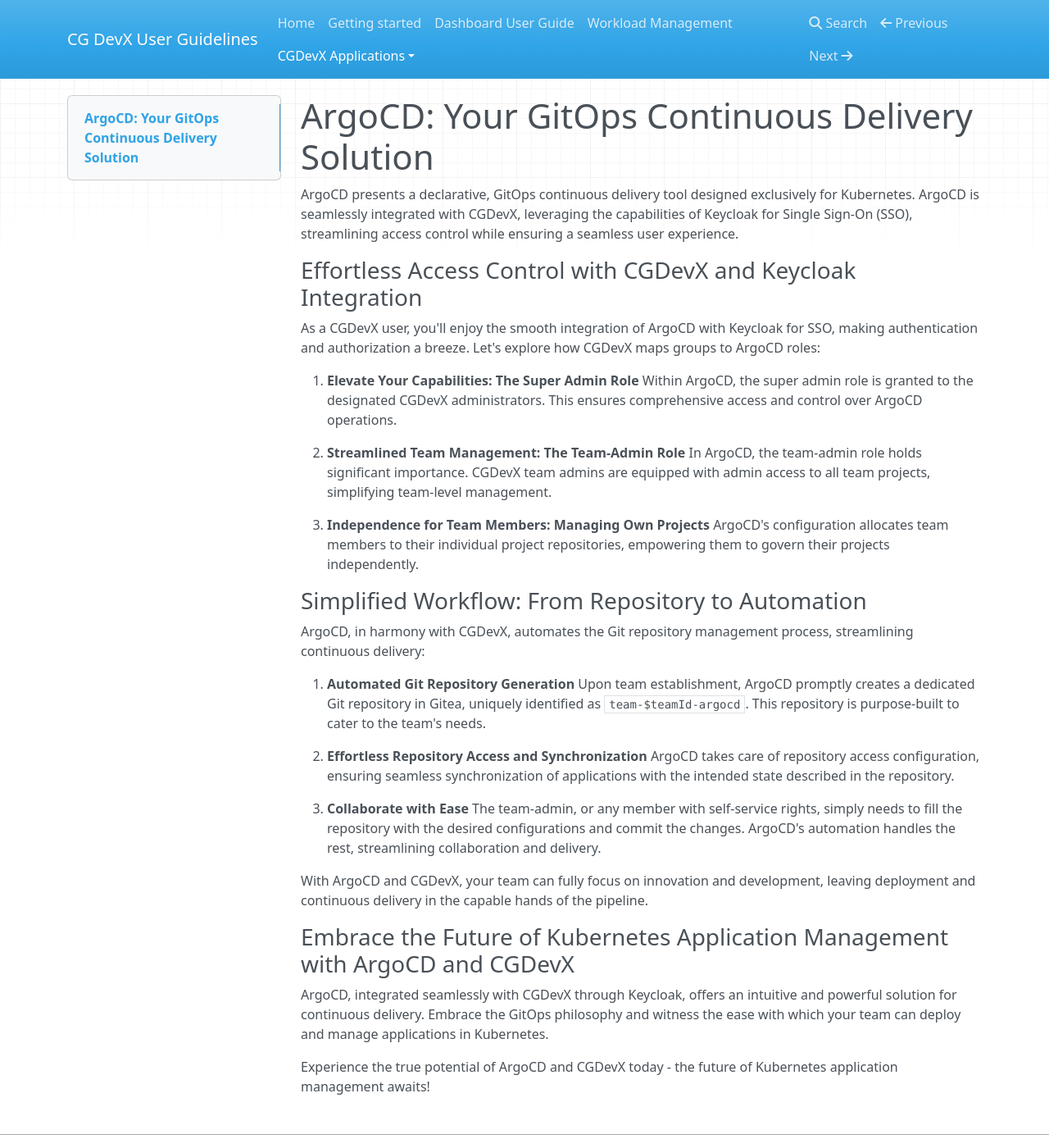
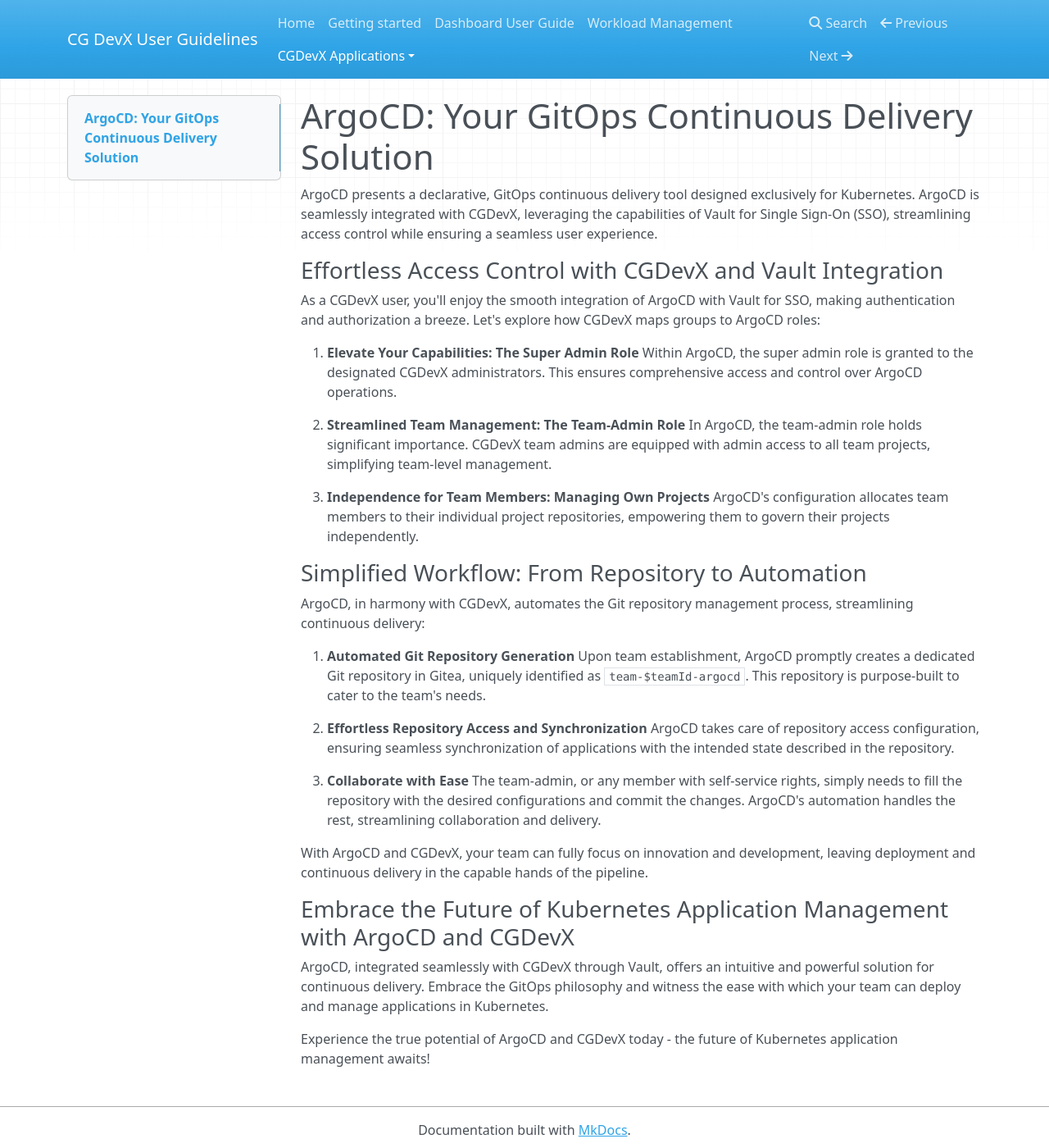
Before and after one commit to CloudGeometry/cg-devx-docs, an MkDocs documentation site: the page built from docs/cgdevx_apps/cgdevx_argocd.md, in a window 1280 px wide and 1400 px high. Shown: the whole window at 82% size. Built offline with MkDocs 1.6.1, drawn with Linux system fonts in a browser that asks for light colours; nearby versions of some CDN libraries.

Commit message:
CGSA-212: CG DevX User Guidelines

```diff
--- a/docs/cgdevx_apps/cgdevx_argocd.md
+++ b/docs/cgdevx_apps/cgdevx_argocd.md
@@ -1,10 +1,10 @@
 # ArgoCD: Your GitOps Continuous Delivery Solution
 
-ArgoCD presents a declarative, GitOps continuous delivery tool designed exclusively for Kubernetes. ArgoCD is seamlessly integrated with CGDevX, leveraging the capabilities of Keycloak for Single Sign-On (SSO), streamlining access control while ensuring a seamless user experience.
+ArgoCD presents a declarative, GitOps continuous delivery tool designed exclusively for Kubernetes. ArgoCD is seamlessly integrated with CGDevX, leveraging the capabilities of Vault for Single Sign-On (SSO), streamlining access control while ensuring a seamless user experience.
 
-### Effortless Access Control with CGDevX and Keycloak Integration
+### Effortless Access Control with CGDevX and Vault Integration
 
-As a CGDevX user, you'll enjoy the smooth integration of ArgoCD with Keycloak for SSO, making authentication and authorization a breeze. Let's explore how CGDevX maps groups to ArgoCD roles:
+As a CGDevX user, you'll enjoy the smooth integration of ArgoCD with Vault for SSO, making authentication and authorization a breeze. Let's explore how CGDevX maps groups to ArgoCD roles:
 
 1. **Elevate Your Capabilities: The Super Admin Role**
    Within ArgoCD, the super admin role is granted to the designated CGDevX administrators. This ensures comprehensive access and control over ArgoCD operations.
@@ -32,6 +32,6 @@
 
 ### Embrace the Future of Kubernetes Application Management with ArgoCD and CGDevX
 
-ArgoCD, integrated seamlessly with CGDevX through Keycloak, offers an intuitive and powerful solution for continuous delivery. Embrace the GitOps philosophy and witness the ease with which your team can deploy and manage applications in Kubernetes.
+ArgoCD, integrated seamlessly with CGDevX through Vault, offers an intuitive and powerful solution for continuous delivery. Embrace the GitOps philosophy and witness the ease with which your team can deploy and manage applications in Kubernetes.
 
 Experience the true potential of ArgoCD and CGDevX today - the future of Kubernetes application management awaits!
```
Also changed, not shown: docs/cgdevx_apps/cgdevx_grafana.md (+1 -1 lines).
